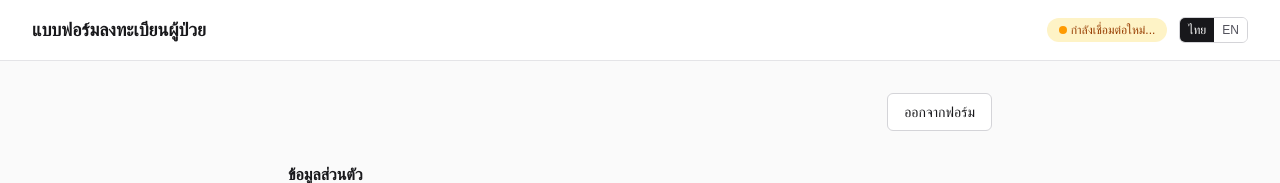
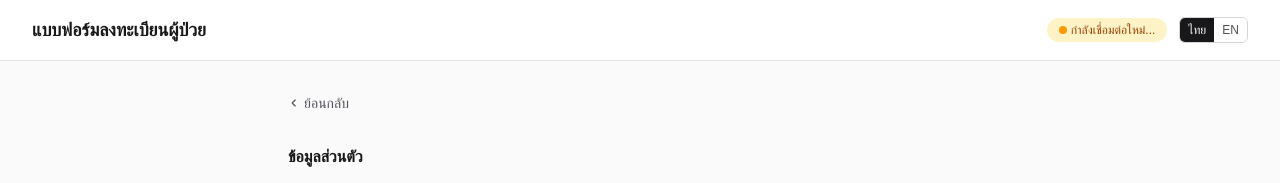
Before and after one commit to coeStrayCat/real-time-patient-input-form, a Next.js app: page /form in a window 1280 px wide. Shown: the top 183 px of the page. Built offline with nearby package versions, Linux system fonts and the light colour scheme; no server answers.

Commit message:
feat: replace exit button with back button and update translations

```diff
--- a/components/organisms/PatientForm.jsx
+++ b/components/organisms/PatientForm.jsx
@@ -9,6 +9,7 @@ import Input from "@/components/atoms/Input";
 import Select from "@/components/atoms/Select";
 import TextArea from "@/components/atoms/TextArea";
 import Button from "@/components/atoms/Button";
+import AngleLeftIcon from "@/app/assets/icons/angle-left-solid-full.svg";
 import { validatePatientForm } from "@/lib/validation/patientFormSchema";
 import { usePatientStore } from "@/lib/store/usePatientStore";
 import { getSocket } from "@/lib/socket/socketClient";
@@ -137,10 +138,15 @@ export default function PatientForm() {
 
   return (
     <form className="space-y-8" onSubmit={handleSubmit} noValidate>
-      <div className="flex justify-end">
-        <Button type="button" variant="secondary" onClick={handleExit}>
-          {t("formActions.exit")}
-        </Button>
+      <div className="flex justify-start">
+        <button
+          type="button"
+          onClick={handleExit}
+          className="flex items-center gap-1 text-sm font-medium text-zinc-600 hover:text-zinc-900"
+        >
+          <AngleLeftIcon className="h-3 w-3 fill-current" />
+          {t("common.back")}
+        </button>
       </div>
 
       <FieldGroup title={t("sections.personal")}>
```
Also changed, not shown: lib/i18n/translations.js.
